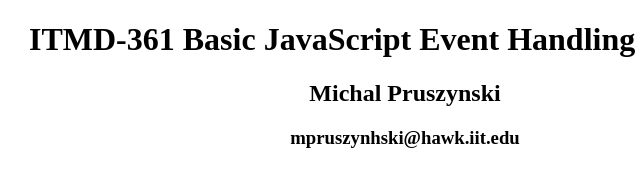
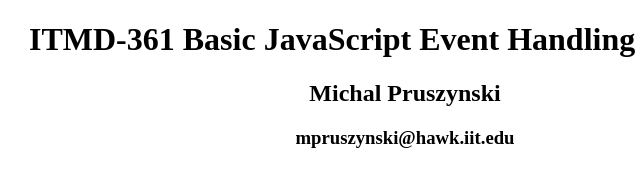
Before and after one commit to MichalPruszynski7/Lab8, a plain HTML site: page index.html in a window 1280 px wide. Shown: the top 196 px of the page, 235-875 px from the left. Drawn offline with Linux system fonts and the light colour scheme.

Commit message:
Update index.html

```diff
--- a/index.html
+++ b/index.html
@@ -9,7 +9,7 @@
 <body>
   <h1 class="center">ITMD-361 Basic JavaScript Event Handling and DOM</h1>
   <h2 class="center">Michal Pruszynski</h2>
-  <h3 class="center">mpruszynhski@hawk.iit.edu</h3>
+  <h3 class="center">mpruszynski@hawk.iit.edu</h3>
   <div id="container">
     <input id="entryinput" type="text" name="textentry" placeholder="Enter a Message">
     <div id="entrybutton">Alert Me</div>
```
